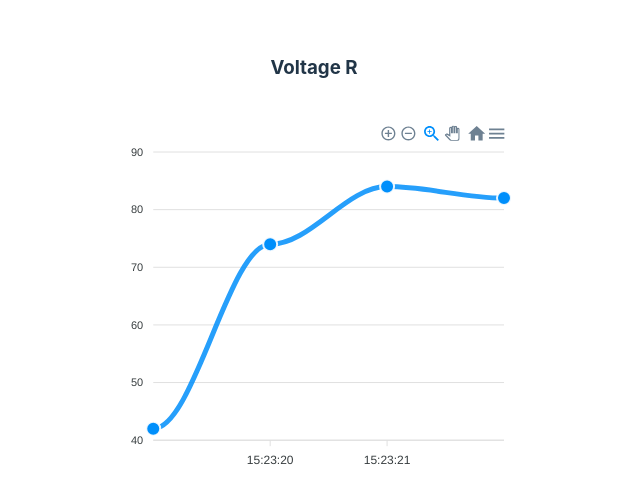
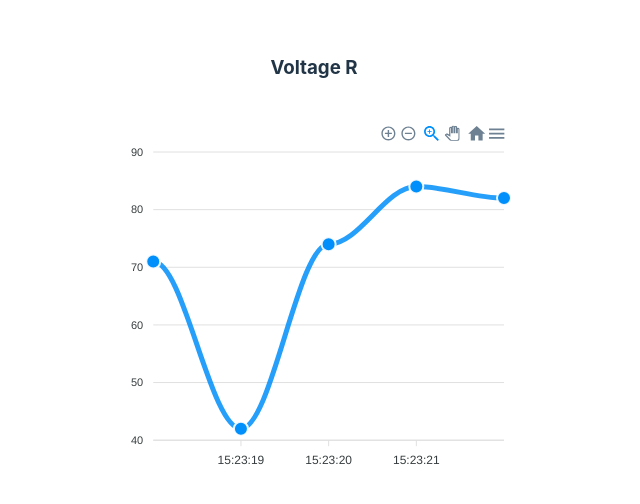
Before and after one commit to RvcePrajwalKMca/apexcharts_react, a React (Vite) app: page / in a window 1280 px wide. Shown: the part 138-642 px from the top of the page, without its empty margins (326-966 px from the left). Built offline with nearby package versions, Linux system fonts and the light colour scheme.

Commit message:
live chart completed

```diff
--- a/package.json
+++ b/package.json
@@ -15,7 +15,8 @@
     "mqtt-react-hooks": "^3.0.0-alpha.2",
     "react": "^18.2.0",
     "react-apexcharts": "^1.4.0",
-    "react-dom": "^18.2.0"
+    "react-dom": "^18.2.0",
+    "rooks": "^7.4.1"
   },
   "devDependencies": {
     "@types/react": "^18.0.22",
--- a/src/Livechart.jsx
+++ b/src/Livechart.jsx
@@ -1,22 +1,35 @@
 import React, { useState, useEffect } from "react";
 import "./Livechart.css";
 import ReactApexChart from "react-apexcharts";
+import { useQueueState } from "rooks";
 // import moment from "moment";
 // import mqtt from "mqtt";
 
 function Livechart() {
   function get_y_axis(y_val) {
     const y = y_val;
-    sety_axis([...y_axis, y]);
+    if (y_axis.length < 6) {
+      sety_axis([...y_axis, y]);
+    }
+    if (y_axis.length > 5) {
+      sety_axis([...y_axis.slice(1), y]);
+    }
   }
 
   function get_x_axis(x_val) {
     let x = x_val;
-    setx_axis([...x_axis, x]);
+    if (x_axis.length < 6) {
+      setx_axis([...x_axis, x]);
+    }
+    if (x_axis.length > 5) {
+      setx_axis([...x_axis.slice(1), x]);
+    }
   }
   // var cnt = 0;
-  const [x_axis, setx_axis] = useState([]);
-  const [y_axis, sety_axis] = useState([]);
+  const [x_axis, setx_axis] = useState([new Date().toISOString()]);
+  const [y_axis, sety_axis] = useState([
+    Math.floor(Math.random() * 101).toFixed(2),
+  ]);
   const [Volt_R, setVolt_R] = useState({
     series: [
       {
@@ -29,18 +42,18 @@ function Livechart() {
         height: 350,
         type: "area",
       },
-      noData: {
-        text: "Loading...",
-        align: "center",
-        verticalAlign: "middle",
-        offsetX: 0,
-        offsetY: 0,
-        style: {
-          color: "#000000",
-          fontSize: "14px",
-          fontFamily: "Helvetica",
-        },
-      },
+      // noData: {
+      //   text: "Loading...",
+      //   align: "center",
+      //   verticalAlign: "middle",
+      //   offsetX: 0,
+      //   offsetY: 0,
+      //   style: {
+      //     color: "#000000",
+      //     fontSize: "14px",
+      //     fontFamily: "Helvetica",
+      //   },
+      // },
       markers: {
         size: 2,
         hover: {
@@ -78,22 +91,6 @@ function Livechart() {
         chart: {
           height: 350,
           type: "area",
-          zoom: {
-            enabled: true,
-            type: "x",
-            autoScaleYaxis: false,
-            zoomedArea: {
-              fill: {
-                color: "#90CAF9",
-                opacity: 0.4,
-              },
-              stroke: {
-                color: "#0D47A1",
-                opacity: 0.4,
-                width: 1,
-              },
-            },
-          },
         },
         markers: {
           size: 7,
@@ -123,18 +120,12 @@ function Livechart() {
 
   useEffect(() => {
     const interval = setInterval(() => {
+      setVolt_R((x) => getData1());
       get_x_axis(new Date().toISOString());
       get_y_axis(Math.floor(Math.random() * 101).toFixed(2));
-
-      // cnt = cnt + 1;
-      // console.log(cnt);
-
-      setVolt_R((x) => getData1());
-      // console.log("x_array length : " + x_axis.length);
-      // console.log("y_array length : " + y_axis.length);
     }, 1000);
     return () => clearInterval(interval);
-  }, [Volt_R, x_axis, y_axis]);
+  });
 
   return (
     <div className="livechart">
```
Also changed, not shown: 1 other file (tests, documents, lock files or other folders).
